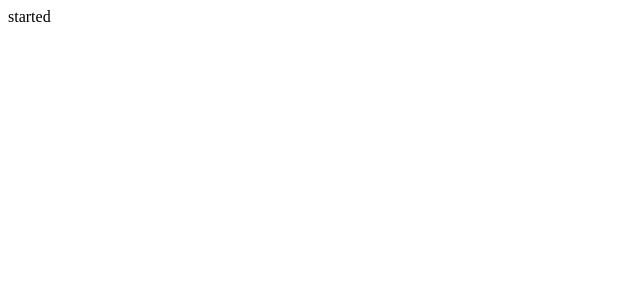
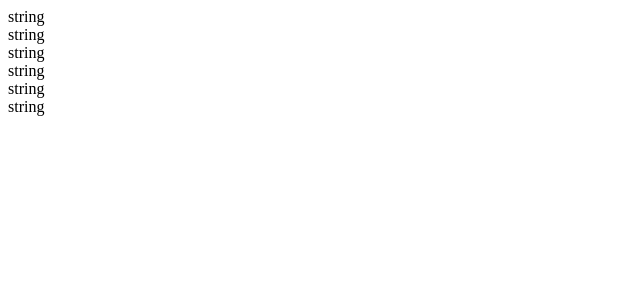
Before and after one commit to dankk/tuning-game-old, a React app: page / in a window 1280 px wide. Both pictures are taken after a click on the button "Start". Shown: the top 300 px of the page, without its empty margins (0-640 px from the left). Built offline with nearby package versions, Linux system fonts and the light colour scheme.

Commit message:
add string components

```diff
--- a/src/App.tsx
+++ b/src/App.tsx
@@ -1,5 +1,6 @@
 import { useState } from 'react';
 import DifficultySelector from './components/DifficultySelector';
+import Strings from './components/Strings';
 
 function App() {
   const [difficulty, setDifficulty] = useState(1);
@@ -20,7 +21,7 @@ function App() {
       handleStart={handleStart}
     />
   ) : (
-    <>started</>
+    <Strings />
   );
 }
 
--- /dev/null
+++ b/src/components/String.tsx
@@ -0,0 +1,5 @@
+function String() {
+  return <div>string</div>;
+}
+
+export default String;
--- /dev/null
+++ b/src/components/Strings.tsx
@@ -0,0 +1,13 @@
+import String from './String';
+
+function Strings() {
+  return (
+    <div>
+      {[...Array(6)].map(() => (
+        <String />
+      ))}
+    </div>
+  );
+}
+
+export default Strings;
```
